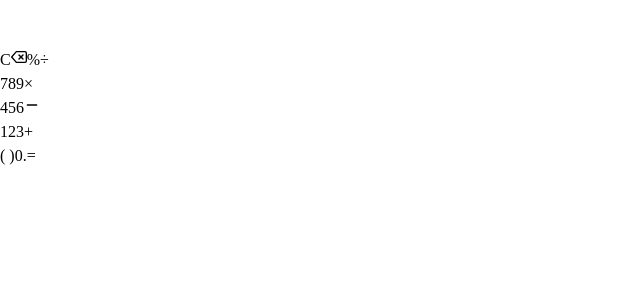
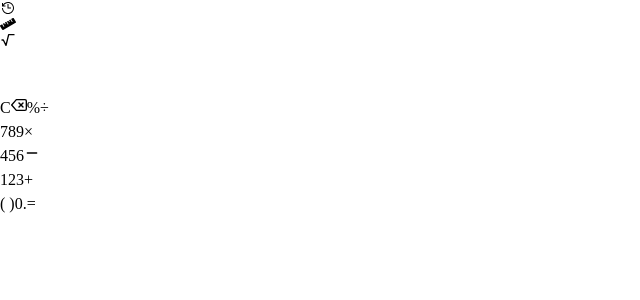
Before and after one commit to AaserEslam/React-Smart-Scientific-Calculator, a React (Vite) app in the folder Calculator/: page / in a window 1280 px wide. Shown: the top 300 px of the page, without its empty margins (0-640 px from the left). Built offline with nearby package versions, Linux system fonts and the light colour scheme.

Commit message:
Added History Feature

```diff
--- a/Calculator/src/Components/Buttons.jsx
+++ b/Calculator/src/Components/Buttons.jsx
@@ -4,8 +4,16 @@ import InputNum from "./InputNum";
 import { CalculatorContext } from "./CalculatorContext";
 
 const Buttons = () => {
-  const { inputBox, setInputBox, resultBox, setResultBox } =
-    useContext(CalculatorContext);
+  const {
+    inputBox,
+    setInputBox,
+    resultBox,
+    setResultBox,
+    resultList,
+    setResultList,
+    isPressed,
+    setIsPressed,
+  } = useContext(CalculatorContext);
 
   const ClickBtn = (value) => {
     setInputBox((v) => v + value);
@@ -20,24 +28,25 @@ const Buttons = () => {
     setResultBox("");
   };
 
-  const showResult = () => {
-    setInputBox(resultBox);
-    setResultBox("");
-  };
-
   const inputBrackets = () => {
     const openCount = (inputBox.match(/\(/g) || []).length;
     const closeCount = (inputBox.match(/\)/g) || []).length;
-    const lastChar = inputBox.slice(-1)
+    const lastChar = inputBox.slice(-1);
 
-    if(["+" , "-" , "÷" , "×" , "(" , ")"  ,  ""].includes(lastChar)){
+    if (["+", "-", "÷", "×", "(", ")", ""].includes(lastChar)) {
       setInputBox((v) => v + "(");
-    }
-    else if(openCount > closeCount && !isNaN(lastChar)){
+    } else if (openCount > closeCount && !isNaN(lastChar)) {
       setInputBox((v) => v + ")");
     }
+  };
 
-  }
+  const showResult = () => {
+    if (resultBox) {
+      setResultList((p) => [...p, `${inputBox} = ${resultBox}`]);
+      setInputBox(resultBox);
+      setResultBox("");
+    }
+  };
 
   const calcResult = () => {
     if (!inputBox.trim()) {
@@ -46,7 +55,7 @@ const Buttons = () => {
     }
 
     try {
-    //? To Remove The Result Automaticly If There Isn't Any Operator
+      //? To Remove The Result Automaticly If There Isn't Any Operator
       const operator = ["+", "-", "×", "÷", "%"].some((op) =>
         inputBox.includes(op),
       );
@@ -54,7 +63,7 @@ const Buttons = () => {
         .replaceAll("×", "*")
         .replaceAll("÷", "/")
         .replaceAll("%", "/100")
-        .replaceAll(")(", ")*(")
+        .replace(")(", ")*(");
 
       const calculated = new Function(`return ${sanitziedInput}`)();
       if (isFinite(calculated) && operator) {
@@ -67,16 +76,32 @@ const Buttons = () => {
     }
   };
 
-  console.log(resultBox)
-
-  console.log(resultBox);
   useEffect(() => {
     calcResult();
   }, [inputBox]);
 
+  useEffect(() => {
+    localStorage.setItem("results", JSON.stringify(resultList));
+  });
+
+
   return (
     <div>
-      <div className="text-white font-semibold text-3xl h-80 mt-9 ">
+      <div className="text-white font-semibold text-3xl h-80 mt-2 relative">
+        {/* History List */}
+        {isPressed && resultList != [] ? (
+          <div className="bg-amber-500 absolute left-0 w-66 h-84 rounded-bl-2xl overflow-y-auto text-right transition-all duration-300 ease-in-out">
+            <ul>
+              {resultList.map((r, index) => (
+                <li className="text-white" key={index}>
+                  {r}
+                </li>
+              ))}
+            </ul>
+          </div>
+        ) : (
+          ""
+        )}
         <div className="w-80 mx-auto mt-3 h-14 grid grid-cols-4 gap-6">
           <button
             onClick={() => resetBtn()}
--- a/Calculator/src/Components/Calculator.jsx
+++ b/Calculator/src/Components/Calculator.jsx
@@ -2,10 +2,14 @@ import React, { useState } from "react";
 import InputNum from "./InputNum";
 import Buttons from "./Buttons";
 import { CalculatorContext } from "./CalculatorContext";
+import { LiaHistorySolid } from "react-icons/lia";
+import Icons from "./Icons";
 
 const Calculator = () => {
   const [inputBox, setInputBox] = useState("");
   const [resultBox, setResultBox] = useState("");
+  const [resultList, setResultList] = useState(localStorage.length > 0 ? JSON.parse(localStorage.getItem("results")) : []);
+  const [isPressed, setIsPressed] = useState(false);
 
   return (
     <CalculatorContext.Provider
@@ -14,11 +18,18 @@ const Calculator = () => {
         setInputBox,
         resultBox,
         setResultBox,
+        resultList,
+        setResultList,
+        isPressed,
+        setIsPressed,
       }}
     >
       <div>
-        <div className="bg-[#010101] border-white/60 border-2 shadow-[0_0_35px_5px] rounded-2xl h-135 w-90 p-5">
-          <div className="mb-5">
+        <div className="bg-[#010101] border-white/60 border-2 shadow-[0_0_35px_5px] rounded-2xl h-140 w-90 py-5">
+          <div className="mb-3">
+            <div className="text-white">
+              <Icons />
+            </div>
             <InputNum />
           </div>
           <div>
--- /dev/null
+++ b/Calculator/src/Components/Icons.jsx
@@ -0,0 +1,29 @@
+import React, { useContext } from 'react'
+import { FaRuler } from 'react-icons/fa';
+import { LiaHistorySolid } from "react-icons/lia";
+import { TbSquareRoot } from 'react-icons/tb';
+import { CalculatorContext } from './CalculatorContext';
+
+const Icons = () => {
+
+    const {isPressed, setIsPressed} = useContext(CalculatorContext);
+
+    const handleHistoryClick = () => {
+        setIsPressed(!isPressed);
+    }
+
+
+  return (
+    <div className='px-5'>
+        <div className='flex items-center justify-between'>
+            <LiaHistorySolid onClick={() => handleHistoryClick()} className='text-2xl cursor-pointer transition-all duration-300 hover:scale-120'/>
+            <div className='flex items-center gap-4'>
+                <FaRuler  className='text-2xl cursor-pointer transition-all duration-300 hover:scale-120'/>
+                <TbSquareRoot  className='text-2xl cursor-pointer transition-all duration-300 hover:scale-120'/>
+            </div>
+        </div>
+    </div>
+  )
+}
+
+export default Icons
--- a/Calculator/src/Components/InputNum.jsx
+++ b/Calculator/src/Components/InputNum.jsx
@@ -2,12 +2,12 @@ import React, { useContext, useState } from "react";
 import { CalculatorContext } from "./CalculatorContext";
 
 const InputNum = () => {
-  const { inputBox, setInputBox, resultBox, setResultBox } =
+  const { inputBox, setInputBox, resultBox, setResultBox,resultList , setResultList } =
     useContext(CalculatorContext);
 
   return (
-    <div>
-      <div>
+    <div className="px-5">
+      <div className="mt-6">
         <input
           autoCorrect="off"
           readOnly
@@ -17,7 +17,7 @@ const InputNum = () => {
           autoCapitalize="off"
           spellCheck="false"
           type="text"
-          className="transition-all duration-150 ease-in-out active:scale-95 w-full h-25 outline-0 border-none  text-right text-white font-semibold text-5xl px-3 scroll-smooth"
+          className="transition-all duration-150 ease-in-out active:scale-95 w-full h-25 outline-0 border-none  text-right text-white font-semibold text-5xl px-3  scroll-smooth"
         />
       </div>
       <div>
```
